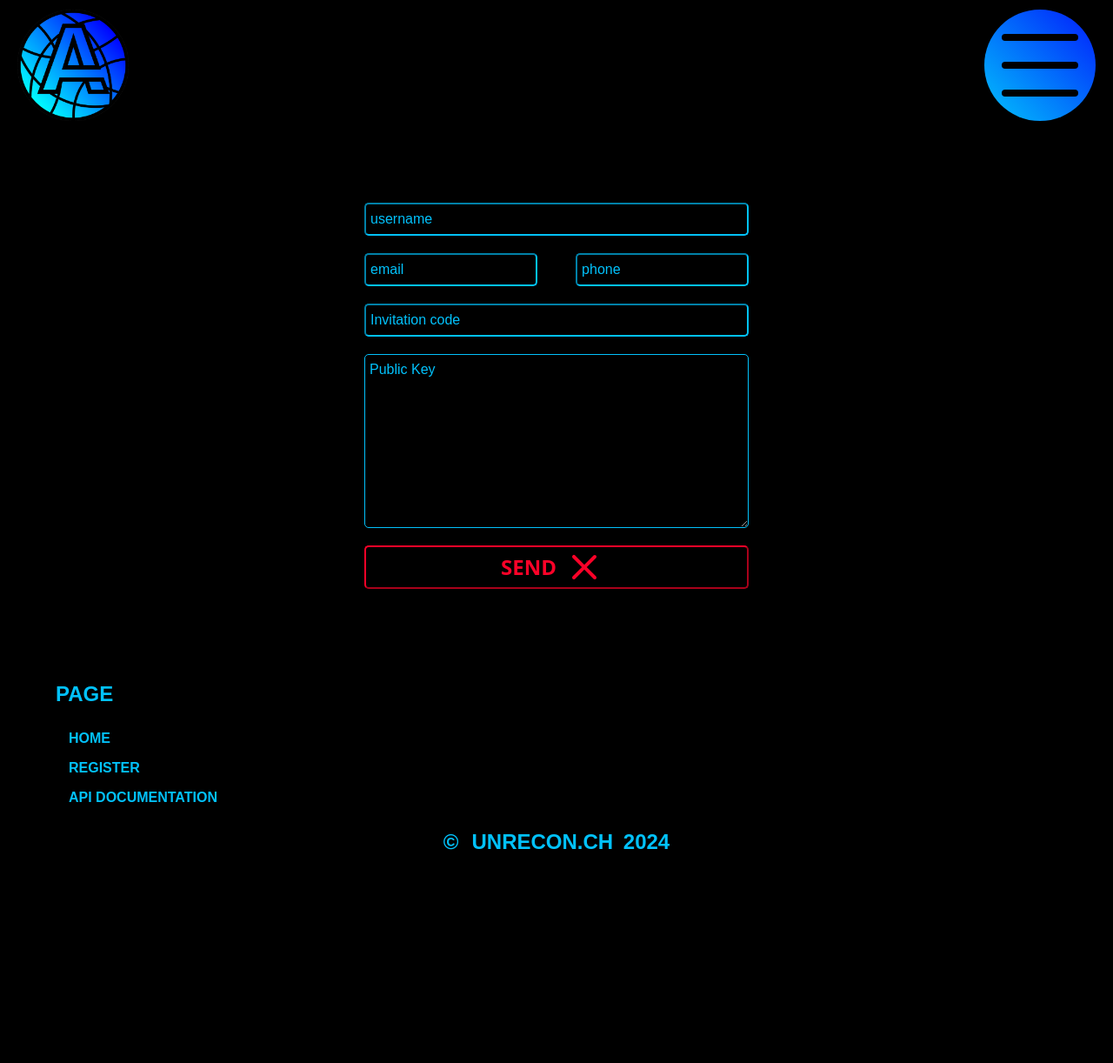
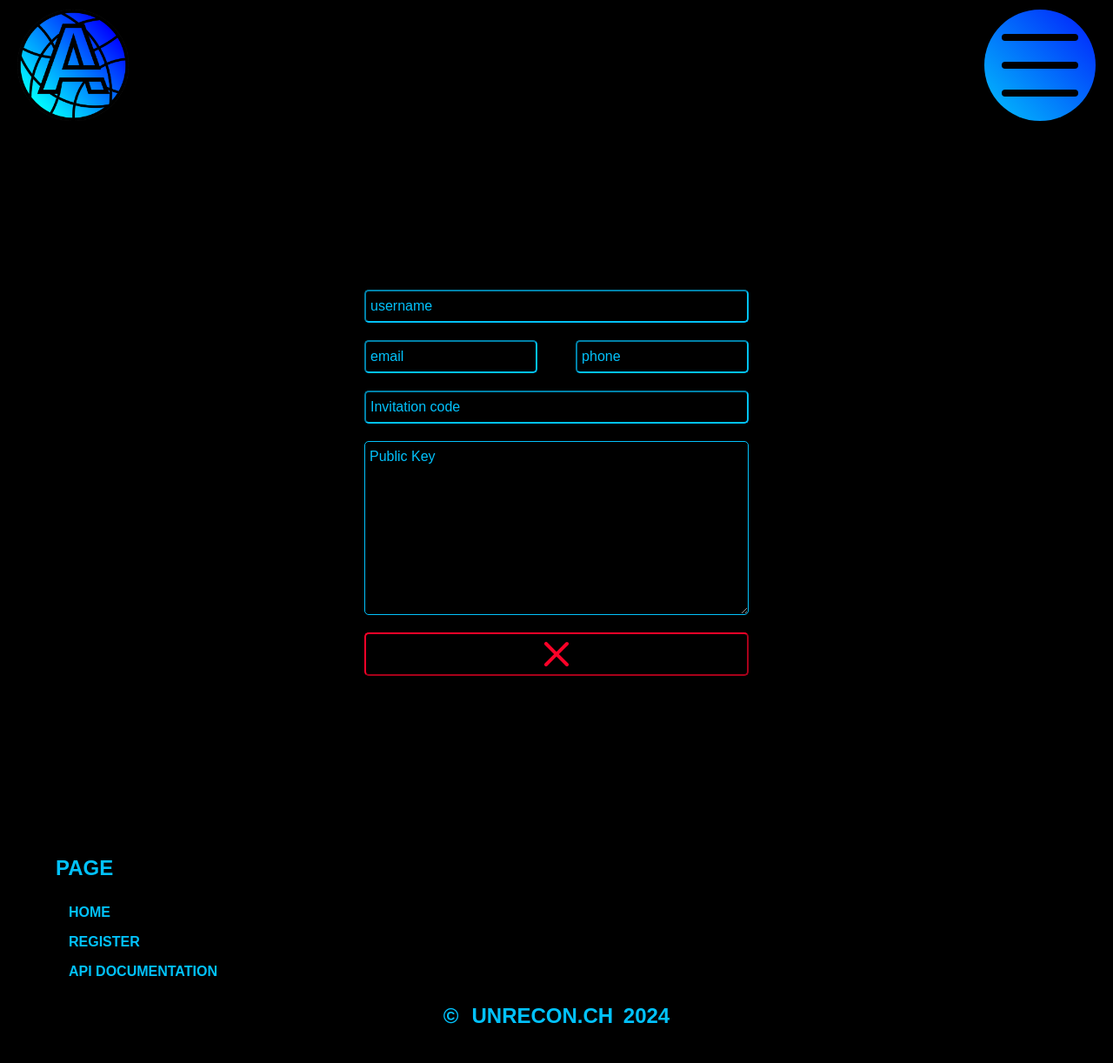
Before and after one commit to MartinLavalais/key-manager, a PHP site: page /register in a window 1280 px wide. Shown: the whole page at 87% size. Before the commit the page ends 977 px from the top, so only its background shows below. Run offline with PHP 8.4, Linux system fonts and the light colour scheme.

Commit message:
Register modification

```diff
--- a/public/css/register.css
+++ b/public/css/register.css
@@ -1,6 +1,6 @@
 main {
     width: 100vw;
-    height: 600px;
+    height: 800px;
     display: flex;
     flex-direction: column;
     align-items: center;
@@ -10,7 +10,7 @@ main {
 
 .form-reigster {
     width: 100%;
-    height: 400px;
+    height: 800px;
     display: flex;
     flex-direction: column;
     align-items: center;
--- a/public/js/register.js
+++ b/public/js/register.js
@@ -6,10 +6,8 @@
 
 var registerTextHTML = null;
 var registerIconHTML = null;
+var buttonRegisterHTML = null;
 
-/**
- * Enable the register button
- */
 var registerButtonEnabled = false;
 
 /**
@@ -17,6 +15,7 @@ var registerButtonEnabled = false;
  */
 function initRegister()
 {
+    buttonRegisterHTML = document.getElementById("confirm-button");
     registerTextHTML = document.getElementById("confirm-text");
     registerIconHTML = document.getElementById("confirm-icon");
     document.getElementById("confirm-button").addEventListener("click", registerButtonClickEvent);
@@ -24,7 +23,7 @@ function initRegister()
     for(let i = 0; i < inputsHTML.length; i++)
     {
         let inputHTML = inputsHTML[i];
-        inputHTML.addEventListener("change", inputChangeEvent);
+        inputHTML.addEventListener("keyup", inputChangeEvent);
     }
 }
 
@@ -33,8 +32,6 @@ function initRegister()
  */
 function inputChangeEvent()
 {
-    const buttonRegisterHTML = document.getElementById("confirm-button");
-
     let inputsFull = true;
     const inputsHTML = document.getElementsByClassName("input");
     for(let i = 0; i < inputsHTML.length; i++)
@@ -46,6 +43,8 @@ function inputChangeEvent()
 
     if (inputsFull)
     {
+        registerTextHTML.innerHTML = "SEND";
+        registerIconHTML.innerHTML = "";
         console.log("[INFO] Condition for register are complete !")
         let color = "#02c2fc";
         registerButtonEnabled = true;
@@ -54,9 +53,11 @@ function inputChangeEvent()
     }
     else
     {
-        console.log("[INFO] Condition for register are not complete !")
+        registerTextHTML.innerHTML = "";
+        registerIconHTML.innerHTML = "<svg xmlns=\"http://www.w3.org/2000/svg\" fill=\"currentColor\" class=\"bi bi-x\" viewBox=\"0 0 16 16\"><path d=\"M4.646 4.646a.5.5 0 0 1 .708 0L8 7.293l2.646-2.647a.5.5 0 0 1 .708.708L8.707 8l2.647 2.646a.5.5 0 0 1-.708.708L8 8.707l-2.646 2.647a.5.5 0 0 1-.708-.708L7.293 8 4.646 5.354a.5.5 0 0 1 0-.708\"/></svg>";
+        console.log("[INFO] Condition for register are not complete !");
         let color = "#fc0228";
-        registerButtonEnabled = true;
+        registerButtonEnabled = false;
         buttonRegisterHTML.style.borderColor = color;
         buttonRegisterHTML.style.color = color;
     }
@@ -80,12 +81,9 @@ async function registerButtonClickEvent()
             "public_key": key,
             "code": code
         });
-        /*
+
         const json = await fetch("/api/user", {method: "POST", body: body});
         const response = await json.json();
-        */
-        await new Promise(r => setTimeout(r, 2000));
-        let response = {"status":"ok","result":"This is a test"};
 
         if (response.status === "ok")
         {
@@ -94,7 +92,10 @@ async function registerButtonClickEvent()
         }
         else
         {
-            alert(response.result);
+            registerIconHTML.innerHTML = "<svg xmlns=\"http://www.w3.org/2000/svg\" fill=\"currentColor\" class=\"bi bi-x\" viewBox=\"0 0 16 16\"><path d=\"M4.646 4.646a.5.5 0 0 1 .708 0L8 7.293l2.646-2.647a.5.5 0 0 1 .708.708L8.707 8l2.647 2.646a.5.5 0 0 1-.708.708L8 8.707l-2.646 2.647a.5.5 0 0 1-.708-.708L7.293 8 4.646 5.354a.5.5 0 0 1 0-.708\"/></svg>";
+            let color = "#fc0228";
+            buttonRegisterHTML.style.borderColor = color;
+            buttonRegisterHTML.style.color = color;
         }
     }
     else
--- a/public/register/index.php
+++ b/public/register/index.php
@@ -29,7 +29,7 @@
             </div>
             <div class="line">
                 <button class="confirm" id="confirm-button">
-                    <span id="confirm-text">Send</span>
+                    <span id="confirm-text"></span>
                     <span class="confirm-icon" id="confirm-icon">
                         <svg xmlns="http://www.w3.org/2000/svg" width="64" height="64" fill="currentColor" class="bi bi-x" viewBox="0 0 16 16">
                             <path d="M4.646 4.646a.5.5 0 0 1 .708 0L8 7.293l2.646-2.647a.5.5 0 0 1 .708.708L8.707 8l2.647 2.646a.5.5 0 0 1-.708.708L8 8.707l-2.646 2.647a.5.5 0 0 1-.708-.708L7.293 8 4.646 5.354a.5.5 0 0 1 0-.708"/>
```
